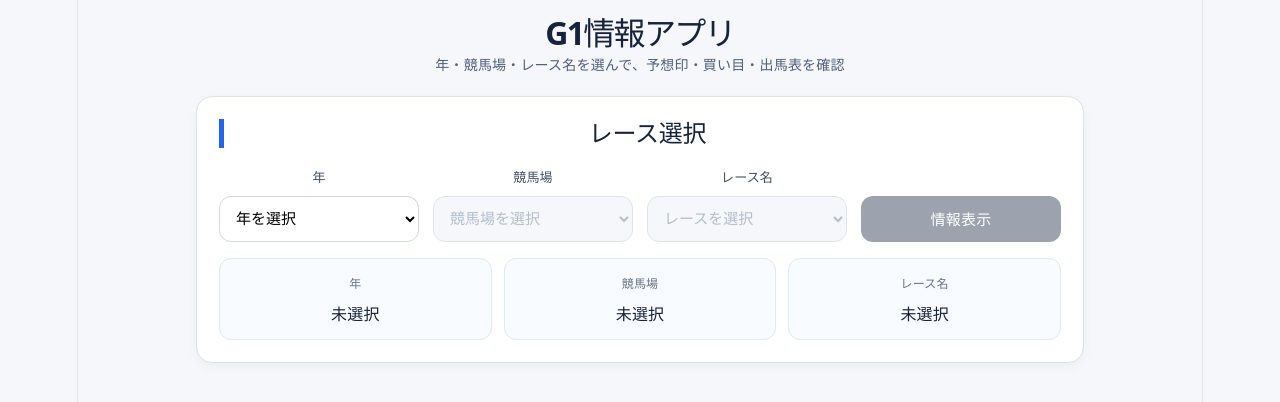
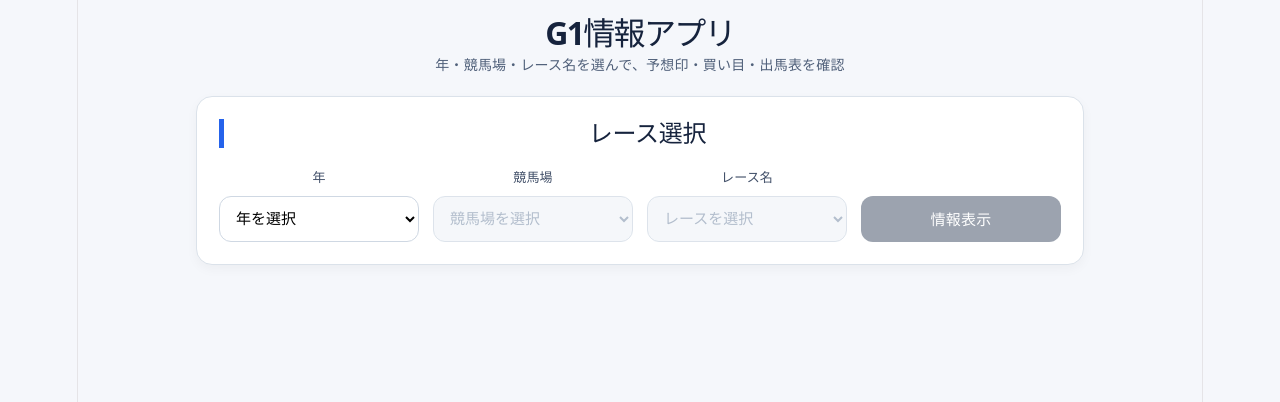
Before and after one commit to zenpukulife4946blog-sketch/g1-app, a React (Vite) app: page / in a window 1280 px wide. Shown: the top 402 px of the page. Built offline with nearby package versions, Linux system fonts and the light colour scheme.

Commit message:
スマホUI改善

```diff
--- a/src/App.css
+++ b/src/App.css
@@ -111,35 +111,6 @@ body {
   background: #9ca3af;
   cursor: not-allowed;
   box-shadow: none;
-}
-
-.selected-values {
-  display: grid;
-  grid-template-columns: repeat(3, 1fr);
-  gap: 12px;
-  margin-top: 16px;
-}
-
-.selected-chip {
-  background: #f8fbff;
-  border: 1px solid #dbeafe;
-  border-radius: 12px;
-  padding: 12px 14px;
-  display: flex;
-  flex-direction: column;
-  gap: 4px;
-}
-
-.selected-chip-label {
-  font-size: 12px;
-  font-weight: 800;
-  color: #64748b;
-}
-
-.selected-chip-value {
-  font-size: 16px;
-  font-weight: 800;
-  color: #16233d;
 }
 
 .race-grid {
@@ -366,10 +337,6 @@ body {
     grid-template-columns: repeat(2, 1fr);
   }
 
-  .selected-values {
-    grid-template-columns: 1fr;
-  }
-
   .race-grid {
     grid-template-columns: 90px 1fr;
   }
--- a/src/App.jsx
+++ b/src/App.jsx
@@ -14,7 +14,6 @@ function App() {
   const [selectedYear, setSelectedYear] = useState("");
   const [selectedCourse, setSelectedCourse] = useState("");
   const [selectedRaceKey, setSelectedRaceKey] = useState("");
-  const [selectedRaceLabel, setSelectedRaceLabel] = useState("");
   const [currentRace, setCurrentRace] = useState(null);
   const [selectedHorse, setSelectedHorse] = useState(null);
 
@@ -41,6 +40,11 @@ function App() {
       (race) => race.year === selectedYear && race.course === selectedCourse
     );
   }, [selectedYear, selectedCourse]);
+
+  const selectedRaceLabel = useMemo(() => {
+    const found = raceOptions.find((race) => race.key === selectedRaceKey);
+    return found?.label || "";
+  }, [raceOptions, selectedRaceKey]);
 
   const getStyleIcon = (style) => {
     switch (style) {
@@ -106,11 +110,16 @@ function App() {
     return "";
   };
 
+  const formatPoints = (value) => {
+    if (value === null || value === undefined || value === "") return null;
+    const text = String(value).replace(/ポイント/g, "").replace(/point/gi, "").trim();
+    return `${text}点`;
+  };
+
   const handleYearChange = (e) => {
     setSelectedYear(e.target.value);
     setSelectedCourse("");
     setSelectedRaceKey("");
-    setSelectedRaceLabel("");
     setCurrentRace(null);
     setSelectedHorse(null);
   };
@@ -118,17 +127,12 @@ function App() {
   const handleCourseChange = (e) => {
     setSelectedCourse(e.target.value);
     setSelectedRaceKey("");
-    setSelectedRaceLabel("");
     setCurrentRace(null);
     setSelectedHorse(null);
   };
 
   const handleRaceChange = (e) => {
-    const newKey = e.target.value;
-    const selectedOption = raceOptions.find((race) => race.key === newKey);
-
-    setSelectedRaceKey(newKey);
-    setSelectedRaceLabel(selectedOption?.label || "");
+    setSelectedRaceKey(e.target.value);
     setCurrentRace(null);
     setSelectedHorse(null);
   };
@@ -144,7 +148,6 @@ function App() {
     if (!foundRace) return;
 
     setCurrentRace(foundRace.data);
-    setSelectedRaceLabel(foundRace.label);
     setSelectedHorse(null);
   };
 
@@ -231,27 +234,6 @@ function App() {
               </button>
             </div>
           </div>
-
-          <div className="selected-values">
-            <div className="selected-chip">
-              <span className="selected-chip-label">年</span>
-              <span className="selected-chip-value">
-                {selectedYear ? `${selectedYear}年` : "未選択"}
-              </span>
-            </div>
-            <div className="selected-chip">
-              <span className="selected-chip-label">競馬場</span>
-              <span className="selected-chip-value">
-                {selectedCourse || "未選択"}
-              </span>
-            </div>
-            <div className="selected-chip">
-              <span className="selected-chip-label">レース名</span>
-              <span className="selected-chip-value">
-                {selectedRaceLabel || "未選択"}
-              </span>
-            </div>
-          </div>
         </section>
 
         {currentRace && (
@@ -333,7 +315,7 @@ function App() {
                   <div>2着: {currentRace.betting.second?.join(", ")}</div>
                   <div>3着: {currentRace.betting.third?.join(", ")}</div>
                   {currentRace.betting.points && (
-                    <div>点数: {currentRace.betting.points}</div>
+                    <div>点数: {formatPoints(currentRace.betting.points)}</div>
                   )}
                   {currentRace.betting.unit && (
                     <div>金額: {currentRace.betting.unit}</div>
```
